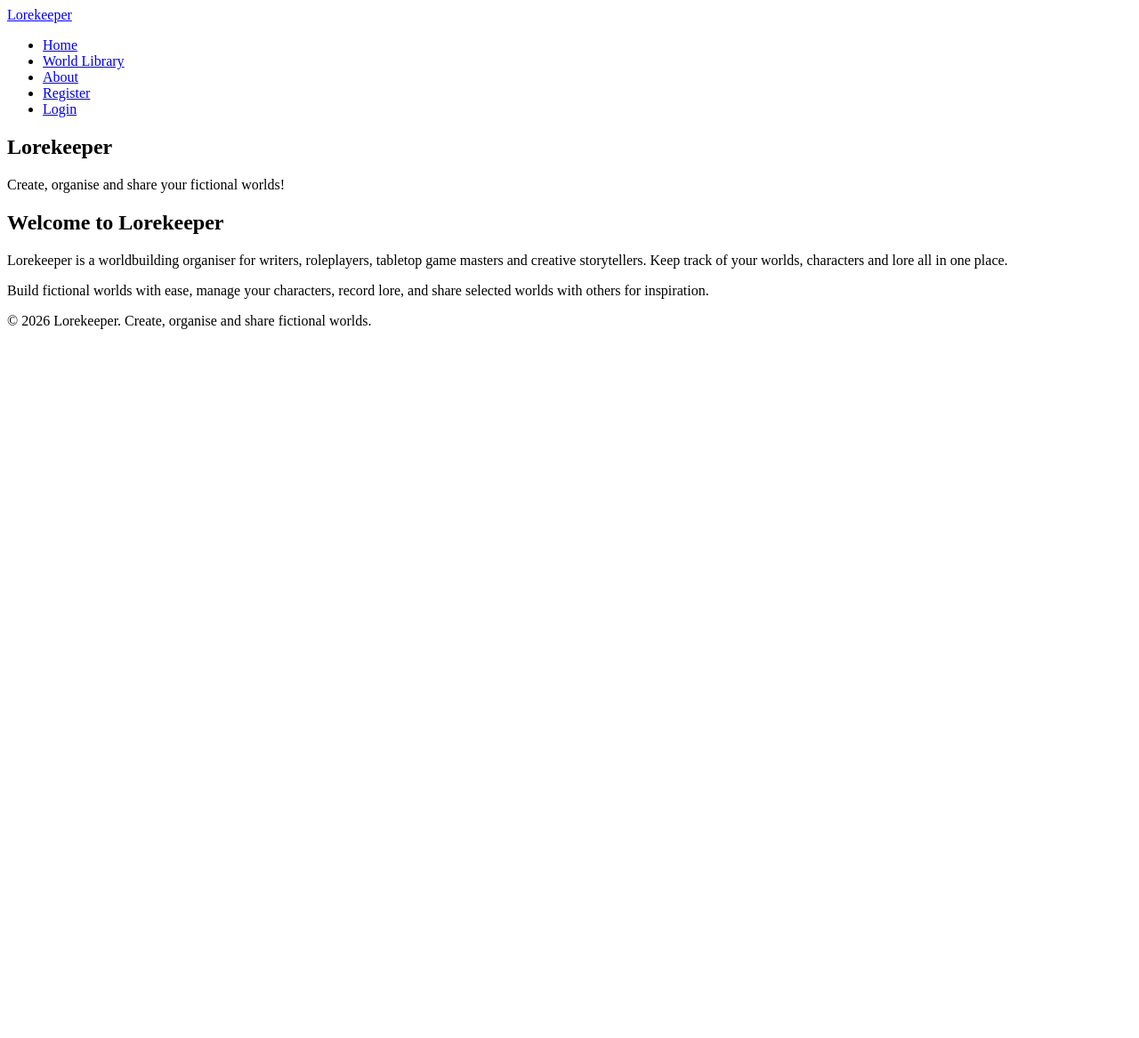
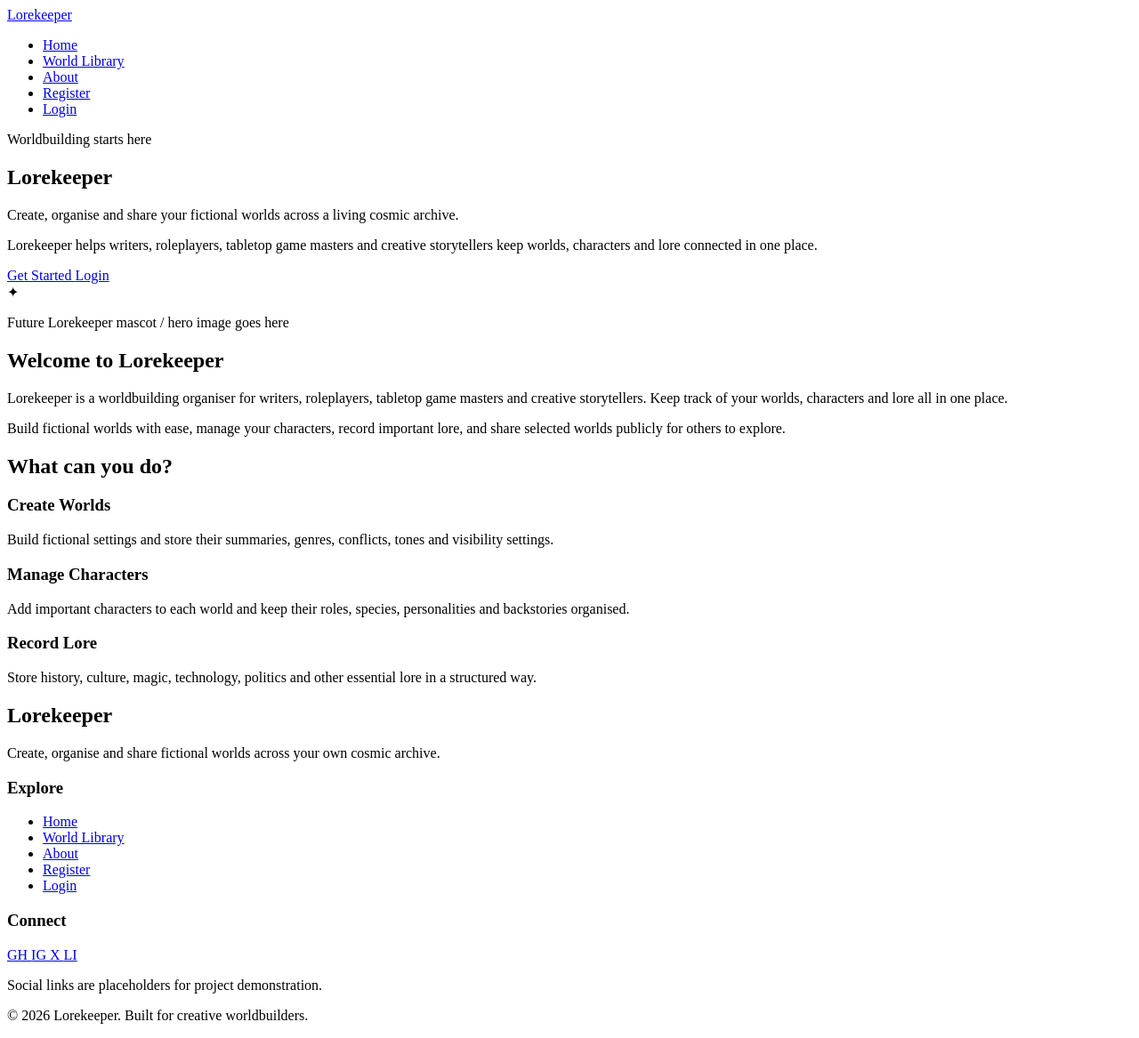
Before and after one commit to CtrlAltKismet/lorekeeper, a Django app: page / in a window 1280 px wide. Shown: the whole page at 89% size. Before the commit the page ends 370 px from the top, so only its background shows below. Run offline with Django 5.2, Linux system fonts and the light colour scheme.

Commit message:
Updated home with classes ready for styling, updated footer in base html with social media links

```diff
--- a/worlds/templates/worlds/base.html
+++ b/worlds/templates/worlds/base.html
@@ -53,7 +53,64 @@
         </main>
 
         <footer class="site-footer">
-            <p>&copy; 2026 Lorekeeper. Create, organise and share fictional worlds.</p>
+            <div class="footer-container">
+
+                <section class="footer-brand">
+                    <h2>Lorekeeper</h2>
+                    <p>
+                        Create, organise and share fictional worlds across your own cosmic archive.
+                    </p>
+                </section>
+
+                <section class="footer-links" aria-label="Footer navigation">
+                    <h3>Explore</h3>
+
+                    <ul>
+                        <li><a href="{% url 'home' %}">Home</a></li>
+                        <li><a href="{% url 'public_world_list' %}">World Library</a></li>
+                        <li><a href="{% url 'about' %}">About</a></li>
+
+                        {% if user.is_authenticated %}
+                            <li><a href="{% url 'dashboard' %}">Dashboard</a></li>
+                            <li><a href="{% url 'world_create' %}">Create World</a></li>
+                        {% else %}
+                            <li><a href="{% url 'register' %}">Register</a></li>
+                            <li><a href="{% url 'login' %}">Login</a></li>
+                        {% endif %}
+                    </ul>
+                </section>
+
+                <section class="footer-socials" aria-label="Social media links">
+                    <h3>Connect</h3>
+
+                    <div class="social-links">
+                        <a href="https://github.com/" target="_blank" rel="noopener noreferrer" aria-label="Visit Lorekeeper on GitHub">
+                            GH
+                        </a>
+
+                        <a href="https://www.instagram.com/" target="_blank" rel="noopener noreferrer" aria-label="Visit Lorekeeper on Instagram">
+                            IG
+                        </a>
+
+                        <a href="https://x.com/" target="_blank" rel="noopener noreferrer" aria-label="Visit Lorekeeper on X">
+                            X
+                        </a>
+
+                        <a href="https://www.linkedin.com/" target="_blank" rel="noopener noreferrer" aria-label="Visit Lorekeeper on LinkedIn">
+                            LI
+                        </a>
+                    </div>
+
+                    <p class="small-text muted">
+                        Social links are placeholders for project demonstration.
+                    </p>
+                </section>
+
+            </div>
+
+            <div class="footer-bottom">
+                <p>&copy; 2026 Lorekeeper. Built for creative worldbuilders.</p>
+            </div>
         </footer>
 
     </div>
--- a/worlds/templates/worlds/home.html
+++ b/worlds/templates/worlds/home.html
@@ -3,19 +3,90 @@
 {% block title %}Home | Lorekeeper{% endblock %}
 
 {% block content %}
-<section>
-    <h1>Lorekeeper</h1>
-    <p>Create, organise and share your fictional worlds!</p>
+<section class="home-hero">
+    <div class="home-hero-content">
+        <span class="badge">Worldbuilding starts here</span>
+
+        <h1>Lorekeeper</h1>
+
+        <p>
+            Create, organise and share your fictional worlds across a living cosmic archive.
+        </p>
+
+        <p>
+            Lorekeeper helps writers, roleplayers, tabletop game masters and creative
+            storytellers keep worlds, characters and lore connected in one place.
+        </p>
+
+        <div class="action-row">
+            {% if user.is_authenticated %}
+                <a href="{% url 'dashboard' %}" class="button">
+                    Go to Dashboard
+                </a>
+                <a href="{% url 'world_create' %}" class="button secondary-button">
+                    Create a World
+                </a>
+            {% else %}
+                <a href="{% url 'register' %}" class="button">
+                    Get Started
+                </a>
+                <a href="{% url 'login' %}" class="button secondary-button">
+                    Login
+                </a>
+            {% endif %}
+        </div>
+    </div>
+
+    <div class="home-hero-image">
+        <div class="hero-image-slot">
+            <div class="hero-image-placeholder">
+                <span class="hero-image-placeholder-icon">✦</span>
+                <p>Future Lorekeeper mascot / hero image goes here</p>
+            </div>
+        </div>
+    </div>
 </section>
 
-<section>
+<section class="content-panel">
     <h2>Welcome to Lorekeeper</h2>
     <p>
-        Lorekeeper is a worldbuilding organiser for writers, roleplayers, tabletop game masters and creative storytellers.
-        Keep track of your worlds, characters and lore all in one place.
+        Lorekeeper is a worldbuilding organiser for writers, roleplayers, tabletop game
+        masters and creative storytellers. Keep track of your worlds, characters and lore
+        all in one place.
     </p>
     <p>
-        Build fictional worlds with ease, manage your characters, record lore, and share selected worlds with others for inspiration.
+        Build fictional worlds with ease, manage your characters, record important lore,
+        and share selected worlds publicly for others to explore.
     </p>
 </section>
+
+<section class="content-panel">
+    <h2>What can you do?</h2>
+
+    <div class="card-grid">
+        <article class="card">
+            <h3>Create Worlds</h3>
+            <p>
+                Build fictional settings and store their summaries, genres, conflicts,
+                tones and visibility settings.
+            </p>
+        </article>
+
+        <article class="card">
+            <h3>Manage Characters</h3>
+            <p>
+                Add important characters to each world and keep their roles, species,
+                personalities and backstories organised.
+            </p>
+        </article>
+
+        <article class="card">
+            <h3>Record Lore</h3>
+            <p>
+                Store history, culture, magic, technology, politics and other essential
+                lore in a structured way.
+            </p>
+        </article>
+    </div>
+</section>
 {% endblock %}
```
